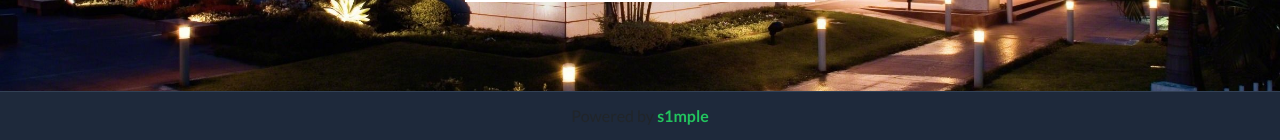
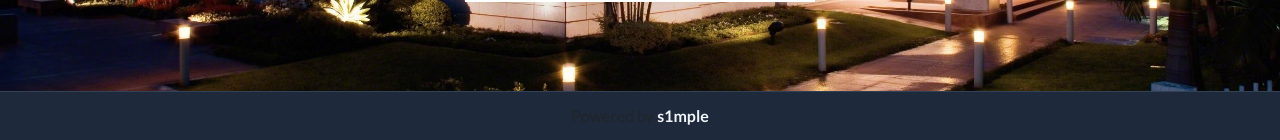
Before and after one commit to zcaraluna/web_quira, a PHP site: page /ws/login.php in a window 1280 px wide. Shown: the part 660-800 px from the top of the page. Run offline with PHP 8.4, Linux system fonts and the light colour scheme; some libraries are stand-ins or nearby versions.

Commit message:
prueba de footer s1mple

```diff
--- a/login.php
+++ b/login.php
@@ -154,14 +154,14 @@ if ($_POST) {
         }
 
         .footer-simple a {
-            color: #22c55e;
+            color: #f1f5f9;
             font-weight: bold;
             text-decoration: none;
             transition: color 0.2s ease;
         }
 
         .footer-simple a:hover {
-            color: #16a34a;
+            color: #e2e8f0;
         }
 
         /* MODAL STYLES */
```
